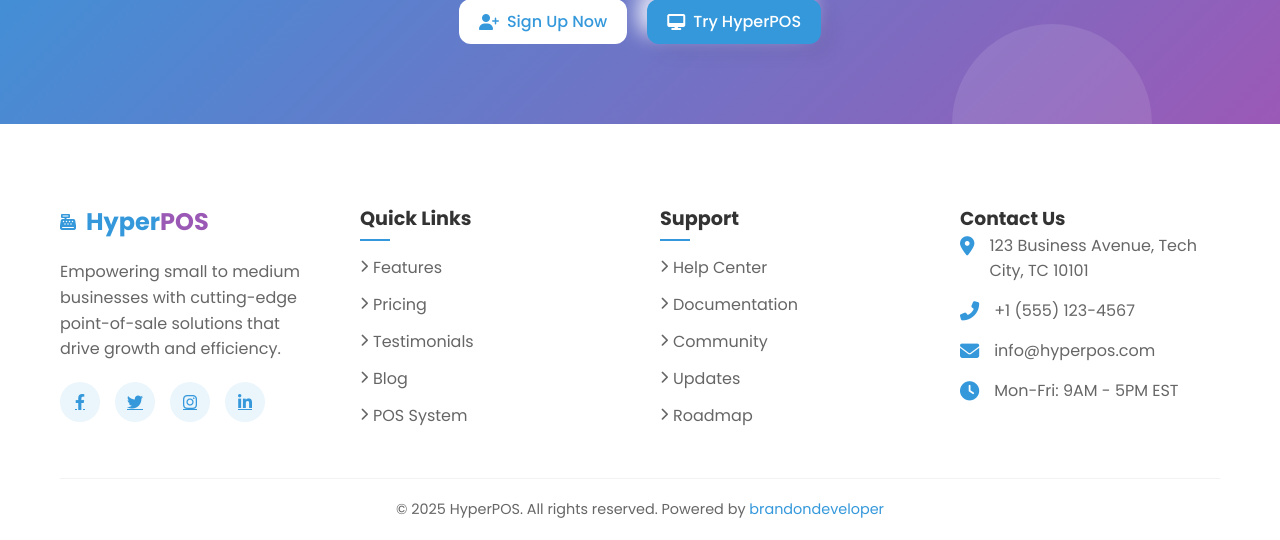
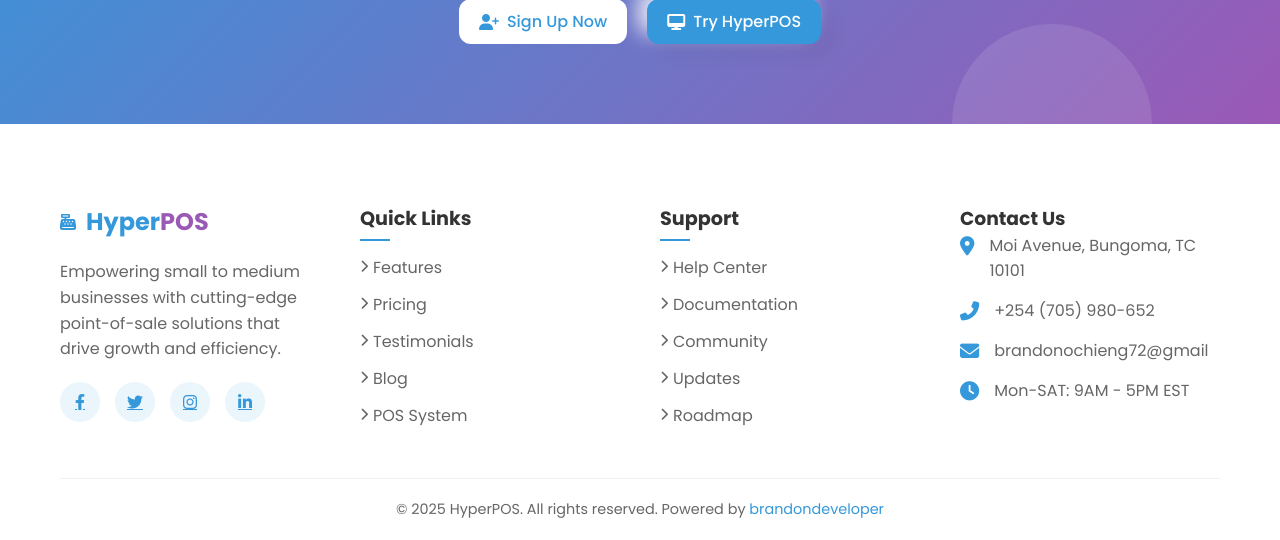
Before and after one commit to OchiengBrandon/HyperPOS, a Django app: page / in a window 1280 px wide. Shown: the part 4667-5207 px from the top of the page. Run offline with Django 5.2, Linux system fonts and the light colour scheme.

Commit message:
Polising

```diff
--- a/core/views.py
+++ b/core/views.py
@@ -53,7 +53,7 @@ class IndexView(TemplateView):
         context['pricing_plans'] = [
             {
                 'name': 'Starter',
-                'price': 29,
+                'price': 1200,
                 'popular': False,
                 'features': [
                     'Single register',
@@ -65,7 +65,7 @@ class IndexView(TemplateView):
             },
             {
                 'name': 'Professional',
-                'price': 59,
+                'price': 4000,
                 'popular': True,
                 'features': [
                     'Up to 3 registers',
@@ -78,7 +78,7 @@ class IndexView(TemplateView):
             },
             {
                 'name': 'Enterprise',
-                'price': 99,
+                'price': 7500,
                 'popular': False,
                 'features': [
                     'Unlimited registers',
@@ -158,10 +158,10 @@ class IndexView(TemplateView):
 
         # Contact information
         context['contact_info'] = {
-            'address': '123 Business Avenue, Tech City, TC 10101',
-            'phone': '+1 (555) 123-4567',
-            'email': 'info@hyperpos.com',
-            'hours': 'Mon-Fri: 9AM - 5PM EST'
+            'address': 'Moi Avenue, Bungoma, TC 10101',
+            'phone': '+254 (705) 980-652',
+            'email': 'brandonochieng72@gmail.com',
+            'hours': 'Mon-SAT: 9AM - 5PM EST'
         }
 
         # Social media links
@@ -175,16 +175,6 @@ class IndexView(TemplateView):
         return context
 
 
-class POSRedirectView(View):
-    """
-    View to redirect users to the actual POS application.
-    If user is not authenticated, redirects to login page.
-    """
-    @method_decorator(login_required)
-    def get(self, request):
-        # This would redirect to your actual POS application
-        # You might have different logic based on user type or subscription
-        return redirect('pos:login')
 
 
 class ContactView(View):
--- a/static/css/core.css
+++ b/static/css/core.css
@@ -550,7 +550,7 @@ nav a:hover::after {
 }
 
 .pricing-price::before {
-    content: '$';
+    content: 'KSH';
     position: absolute;
     top: 5px;
     left: -15px;
--- a/templates/core/index.html
+++ b/templates/core/index.html
@@ -195,7 +195,7 @@
             <div class="pricing-cards">
                 <div class="pricing-card">
                     <h3 class="pricing-title">Starter</h3>
-                    <div class="pricing-price">29</div>
+                    <div class="pricing-price">1299</div>
                     <ul class="pricing-features">
                         <li><i class="fas fa-check"></i> Single register</li>
                         <li><i class="fas fa-check"></i> Up to 500 products</li>
@@ -208,7 +208,7 @@
 
                 <div class="pricing-card popular">
                     <h3 class="pricing-title">Professional</h3>
-                    <div class="pricing-price">59</div>
+                    <div class="pricing-price">3999</div>
                     <ul class="pricing-features">
                         <li><i class="fas fa-check"></i> Up to 3 registers</li>
                         <li><i class="fas fa-check"></i> Unlimited products</li>
@@ -222,7 +222,7 @@
 
                 <div class="pricing-card">
                     <h3 class="pricing-title">Enterprise</h3>
-                    <div class="pricing-price">99</div>
+                    <div class="pricing-price">6999</div>
                     <ul class="pricing-features">
                         <li><i class="fas fa-check"></i> Unlimited registers</li>
                         <li><i class="fas fa-check"></i> Unlimited products</li>
@@ -370,19 +370,19 @@
                     <ul>
                         <li>
                             <i class="fas fa-map-marker-alt"></i>
-                            <span>123 Business Avenue, Tech City, TC 10101</span>
+                            <span>Moi Avenue, Bungoma, TC 10101</span>
                         </li>
                         <li>
                             <i class="fas fa-phone-alt"></i>
-                            <span>+1 (555) 123-4567</span>
+                            <span>+254 (705) 980-652</span>
                         </li>
                         <li>
                             <i class="fas fa-envelope"></i>
-                            <span>info@hyperpos.com</span>
+                            <span>brandonochieng72@gmail</span>
                         </li>
                         <li>
                             <i class="fas fa-clock"></i>
-                            <span>Mon-Fri: 9AM - 5PM EST</span>
+                            <span>Mon-SAT: 9AM - 5PM EST</span>
                         </li>
                     </ul>
                 </div>
```
